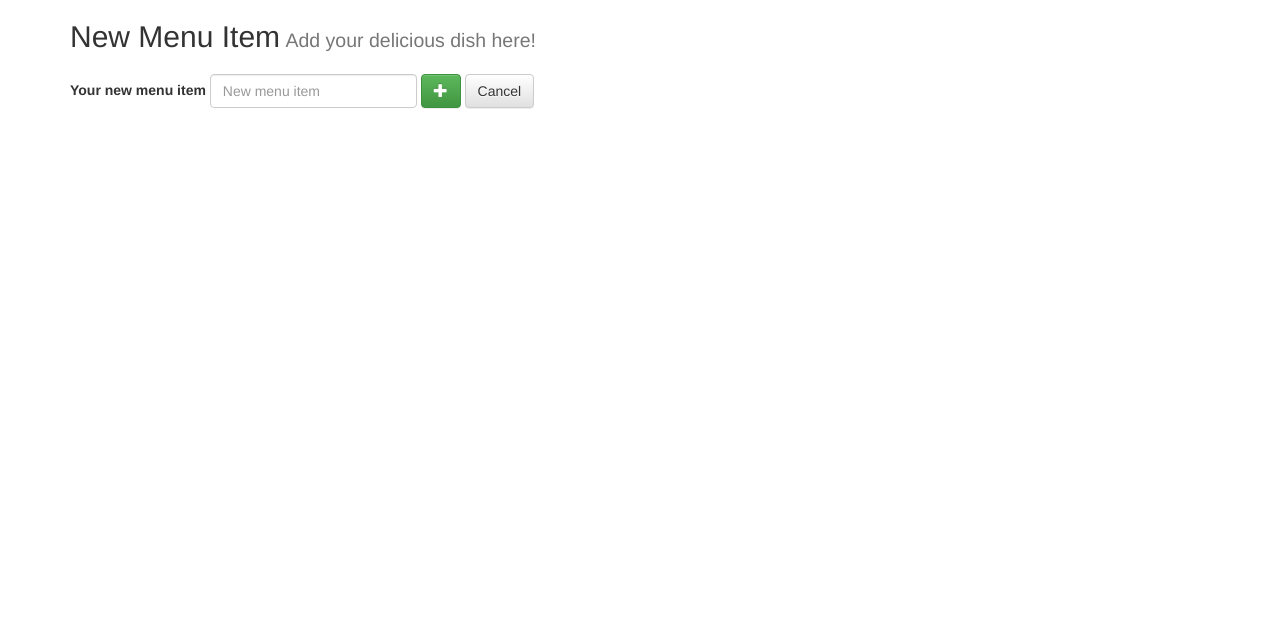
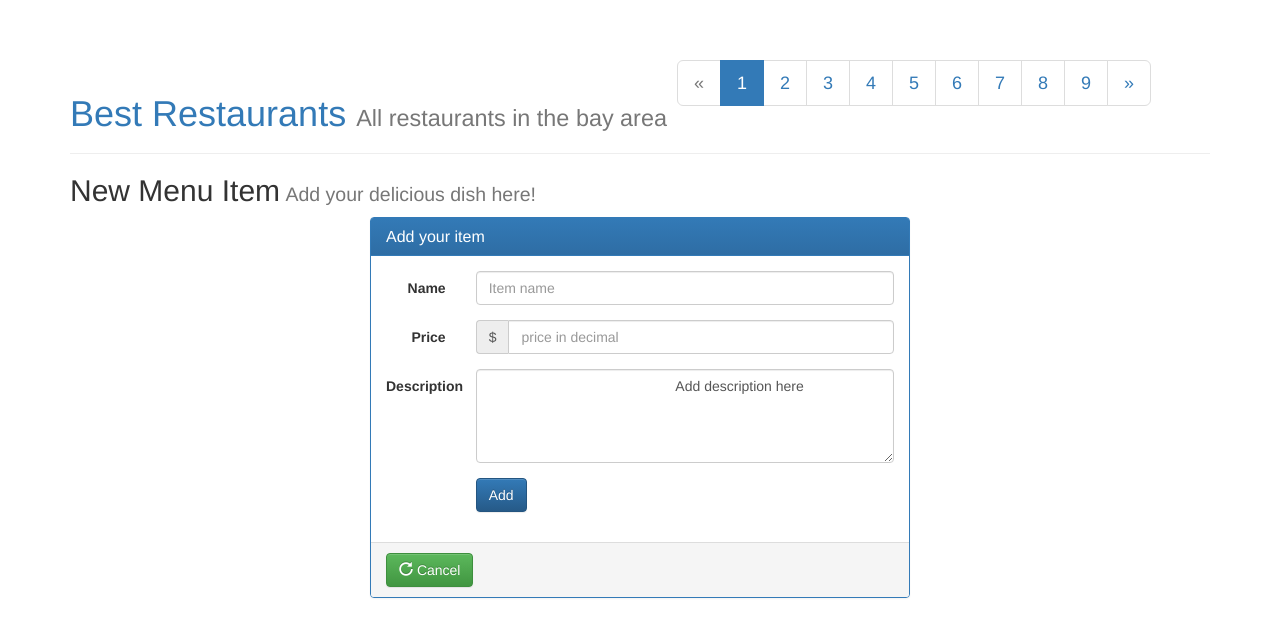
Before and after one commit to alayek/fullstack-intro, a Flask app: page /restaurants/1/new/ in a window 1280 px wide. Shown: the top 637 px of the page. Run offline with Flask 2, Linux system fonts and the light colour scheme; some libraries are stand-ins or nearby versions.

Commit message:
Add the DB. Fix New Menu Item addition with panel form

```diff
--- a/server.py
+++ b/server.py
@@ -30,14 +30,16 @@ def restaurant_menu(restaurant_id):
 #Task 1: Create route for new_menu_item function here
 @app.route('/restaurants/<int:restaurant_id>/new/', methods=['GET', 'POST'])
 def new_menu_item(restaurant_id):
+  restaurant = session.query(Restaurant).filter_by(id=restaurant_id).one()
+  count = session.query(Restaurant).count()
   if request.method == 'POST':
-    new_item = MenuItem(name=request.form['name'], restaurant_id=restaurant_id)
+    new_item = MenuItem(name=request.form['name'], restaurant_id=restaurant_id, price='$' + request.form['price'], description=request.form['description'])
     session.add(new_item)
     session.commit()
     flash("New menu item %s created" % new_item.name)
     return redirect(url_for('restaurant_menu', restaurant_id=restaurant_id))
   else:
-    return render_template('new_menu.html', restaurant_id=restaurant_id)
+    return render_template('new_menu.html', restaurant=restaurant, count=count)
 
 #Task 2: Create route for edit_menu_item function here
 @app.route('/restaurants/<int:restaurant_id>/<int:menu_id>/edit/', methods=['GET', 'POST'])
--- a/templates/menu.html
+++ b/templates/menu.html
@@ -27,8 +27,6 @@
 	</div>
 	<div class="page-header">
 		<h1>
-			<a href="{{url_for('show_restaurants')}}">Best Restaurants</a>
-			<small>All restaurants in the bay area</small>
 			<ul class="pagination pagination-lg">
 			  	{% if restaurant.id > 1 %}
 			  		<li>
@@ -67,6 +65,8 @@
 			  	{% endif %}
 
 			  </ul>
+			  <a href="{{url_for('show_restaurants')}}">Best Restaurants</a>
+			<small>All restaurants in the bay area</small>
 		</h1>
 	</div>
 	<div class="jumbotron">
--- a/templates/new_menu.html
+++ b/templates/new_menu.html
@@ -7,20 +7,117 @@
 </head>
 <body>
 <div class="container">
+	<div class="page-header">
+			<h1>
+				<a href="{{url_for('show_restaurants')}}">Best Restaurants</a>
+				<small>All restaurants in the bay area</small>
+				<ul class="pagination pagination-lg">
+				  	{% if restaurant.id > 1 %}
+				  		<li>
+					      <a href="{{url_for('restaurant_menu', restaurant_id=restaurant.id-1)}}" aria-label="Previous">
+					        <span aria-hidden="true">&laquo;</span>
+					      </a>
+					    </li>
+					 {% else %}
+					 	<li class="disabled">
+					 		<a href="#">
+					 			<span aria-hidden="true">&laquo;</span>
+					 		</a>
+					 	</li>
+				  	{% endif %}
+
+				    {% for i in range(1, count+1) %}
+						{% if i == restaurant.id%}
+							<li class="active"><a href="{{url_for('restaurant_menu', restaurant_id=i)}}">{{i}}</a></li>
+						{% else %}
+							<li><a href="{{url_for('restaurant_menu', restaurant_id=i)}}">{{i}}</a></li>
+						{% endif%}
+				    {% endfor %}
+
+				    {% if restaurant.id < count %}
+				  		<li>
+					      <a href="{{url_for('restaurant_menu', restaurant_id=restaurant.id+1)}}" aria-label="Previous">
+					        <span aria-hidden="true">&raquo;</span>
+					      </a>
+					    </li>
+					 {% else %}
+					 	<li class="disabled">
+					 		<a href="#">
+					 			<span aria-hidden="true">&raquo;</span>
+					 		</a>
+					 	</li>
+				  	{% endif %}
+
+				  </ul>
+			</h1>
+		</div>
 	<h2>New Menu Item<small>&nbsp;Add your delicious dish here!</small></h2>
 
-	<p class="col-md-8 col-md-offset-2 col-sm-10 col-sm-offset-1 col-xs-12">
-		<form action="{{url_for('new_menu_item', restaurant_id=restaurant_id)}}" method="POST" class="form-inline">
+	<!-- <p class="col-md-8 col-md-offset-2 col-sm-10 col-sm-offset-1 col-xs-12">
+		<form action="{{url_for('new_menu_item', restaurant_id=restaurant.id)}}" method="POST" class="form-inline">
 			<div class="form-group">
 				<label for="new_menu_item">
 					Your new menu item
 				</label>
 				<input type="text" id="new_menu_item" name="name" placeholder="New menu item" class="form-control">
 				<button type="submit" class="btn btn-success"><span class="glyphicon glyphicon-plus"></span></button>
-				<a href="{{url_for('restaurant_menu', restaurant_id=restaurant_id)}}" class="btn btn-default">Cancel</a>
+				<a href="{{url_for('restaurant_menu', restaurant_id=restaurant.id)}}" class="btn btn-default">Cancel</a>
 			</div>
 		</form>
-	</p>
+	</p> -->
+
+	<div class="col-md-6 col-md-offset-3 col-sm-6 col-sm-offset-3 col-xs-10 col-xs-offset-1">
+		<div class="panel panel-primary">
+			<div class="panel-heading">
+				<h3 class="panel-title">Add your item</h3>
+			</div>
+			<div class="panel-body">
+				<form action="{{url_for('new_menu_item', restaurant_id=restaurant.id)}}" method="POST"class="form-horizontal">
+				  <div class="form-group">
+				    <label for="new_menu_item" class="col-sm-2 control-label">Name</label>
+				    <div class="col-sm-10">
+				      <input type="text" class="form-control" name="name" id="new_menu_item" placeholder="Item name">
+				    </div>
+				  </div>
+				  <div class="form-group">
+				    <label for="new_menu_item_price" class="col-sm-2 control-label">Price</label>
+				    <div class="col-sm-10">
+				    	<div class="input-group">
+					  		<div class="input-group-addon">$</div>
+					  		<input type="text" name="price" class="form-control" id="new_menu_item_price" placeholder="price in decimal">
+					  	</div>
+				    </div>
+				  </div>
+				  <div class="form-group">
+				    <label for="new_menu_item_description" class="col-sm-2 control-label">Description</label>
+				    <div class="col-sm-10">
+				    	<textarea name="description" name="description" class="form-control" id="new_menu_item_description" rows="4">
+				    		Add description here
+				    	</textarea>
+				    </div>
+				  </div>
+				  <div class="form-group">
+
+			  		<div class="col-sm-offset-2 col-sm-10">
+				      <input type="submit" class="btn btn-primary" value="Add">
+				    </div>
+
+
+
+				  </div>
+				</form>
+			</div>
+
+			<div class="panel-footer">
+				<a href="{{url_for('restaurant_menu', restaurant_id=restaurant.id)}}" class="btn btn-success">
+		    		<span class="glyphicon glyphicon-repeat"></span>&nbsp;Cancel
+		    	</a>
+			</div>
+
+		</div>
+	</div>
+
+
 </div>
 
 <script src="https://ajax.googleapis.com/ajax/libs/jquery/2.1.3/jquery.min.js"></script>
```
Also changed, not shown: templates/edit_menu.html (+0 -15 lines), restaurantmenu.db (added).
